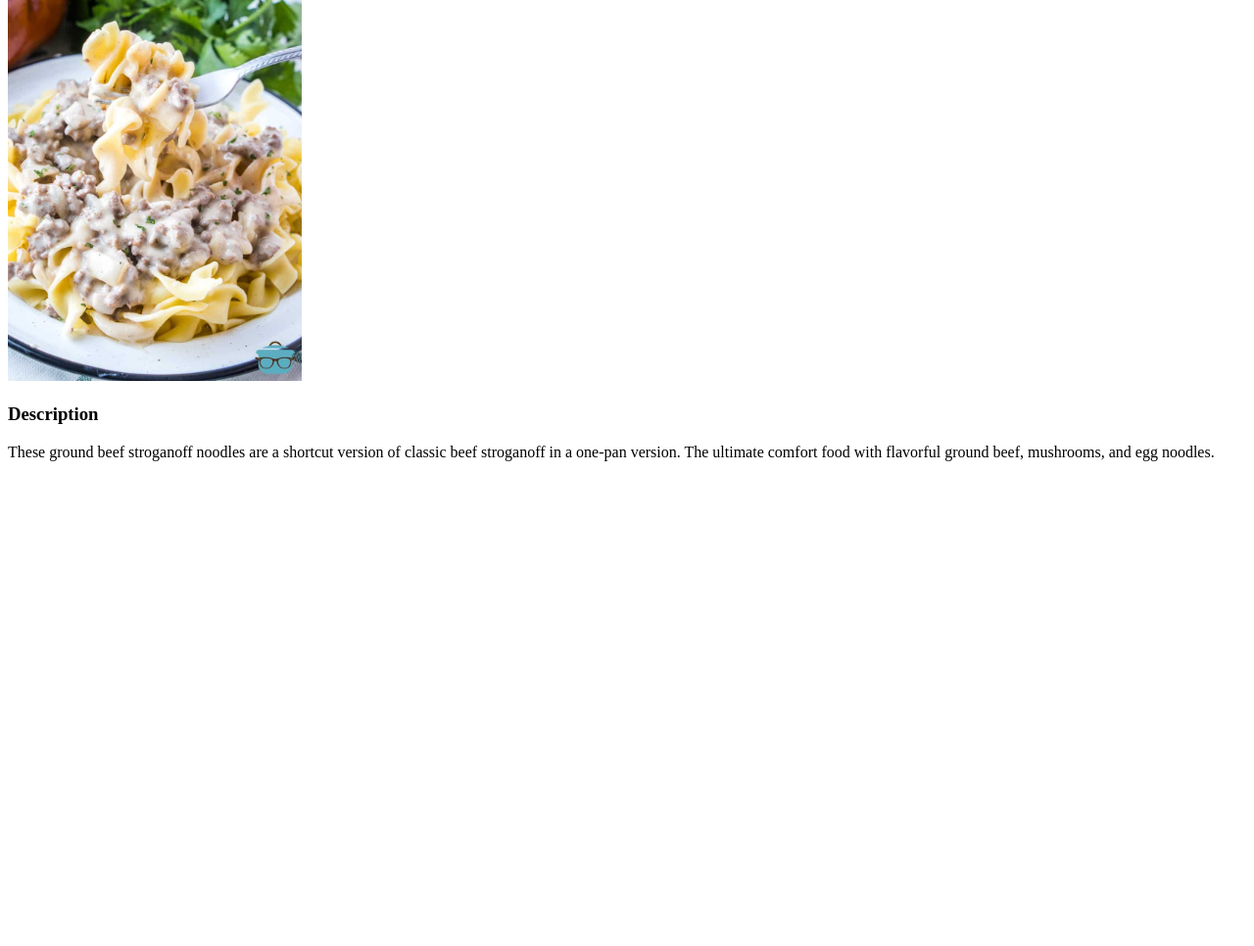
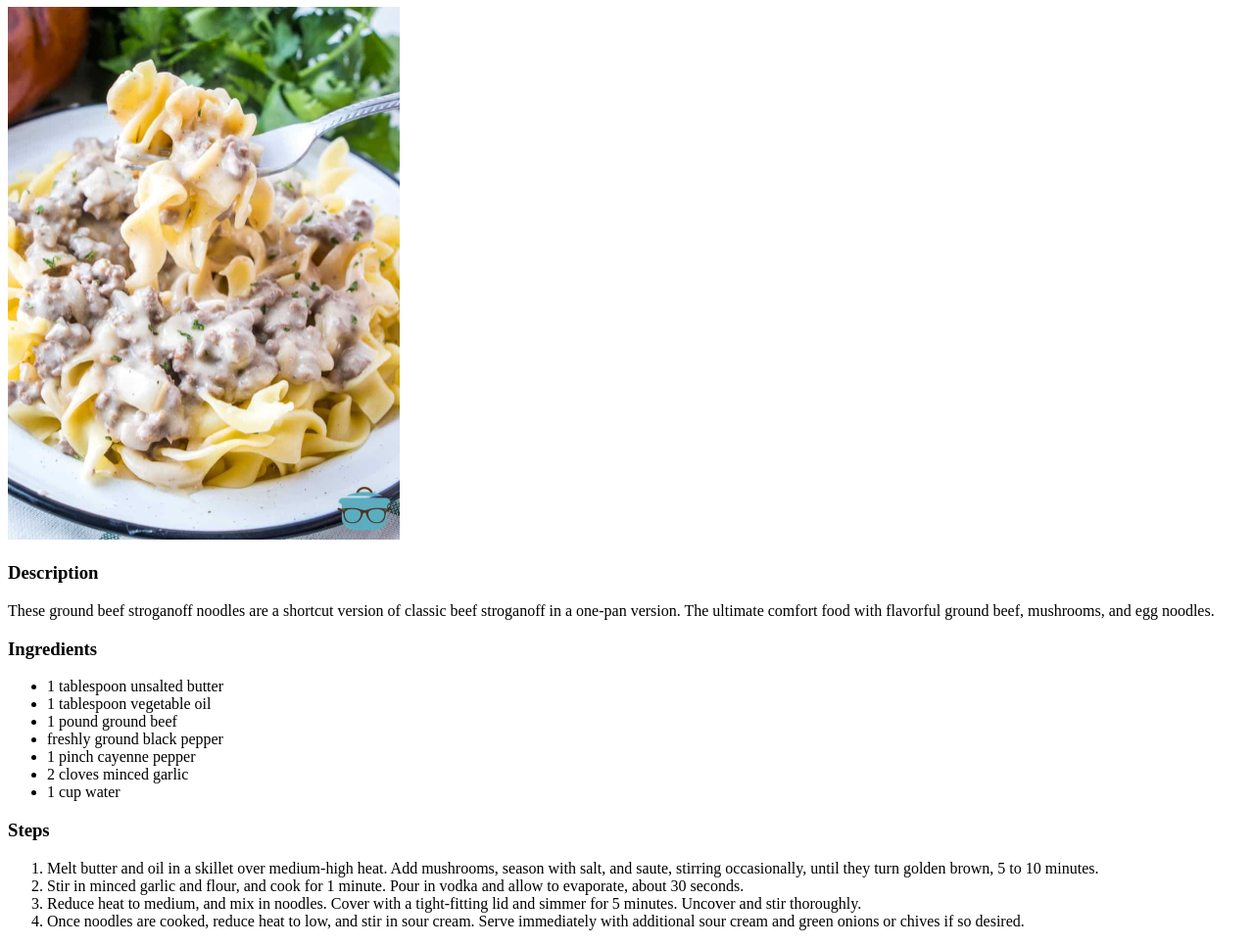
Before and after one commit to dancar22/odin-recipes, a plain HTML site: page recipes/stroganoff.html in a window 1280 px wide. Shown: the part 99-1065 px from the top of the page at 98% size. Before the commit the page ends 800 px from the top, so only its background shows below. Drawn offline with Linux system fonts and the light colour scheme.

Commit message:
Add ingredients and steps

```diff
--- a/recipes/stroganoff.html
+++ b/recipes/stroganoff.html
@@ -5,11 +5,29 @@
     <title>Document</title>
 </head>
 <body>
+    <a href="../index.html">Home</a>
+
     <h1>Ground Beef Stroganoff Noodles</h1>
-    <img src="../images/stroganoff.jpg" width="300">
+    <img src="../images/stroganoff.jpg" width="400">
     <h3>Description</h3>
     <p>These ground beef stroganoff noodles are a shortcut version of classic beef stroganoff in a one-pan version. The ultimate comfort food with flavorful ground beef, mushrooms, and egg noodles. </p>
-
+    <h3>Ingredients</h3>
+    <ul>
+        <li>1 tablespoon unsalted butter</li>
+        <li>1 tablespoon vegetable oil</li>
+        <li>1 pound ground beef</li>
+        <li>freshly ground black pepper</li>
+        <li>1 pinch cayenne pepper</li>
+        <li>2 cloves minced garlic</li>
+        <li>1 cup water</li>
+    </ul>
+    <h3>Steps</h3>
+    <ol>
+        <li>Melt butter and oil in a skillet over medium-high heat. Add mushrooms, season with salt, and saute, stirring occasionally, until they turn golden brown, 5 to 10 minutes. </li>
+        <li>Stir in minced garlic and flour, and cook for 1 minute. Pour in vodka and allow to evaporate, about 30 seconds.</li>
+        <li>Reduce heat to medium, and mix in noodles. Cover with a tight-fitting lid and simmer for 5 minutes. Uncover and stir thoroughly. </li>
+        <li>Once noodles are cooked, reduce heat to low, and stir in sour cream. Serve immediately with additional sour cream and green onions or chives if so desired.</li>
+    </ol>
 
 </body>
 </html>
```
Also changed, not shown: index.html (+6 -1 lines).
